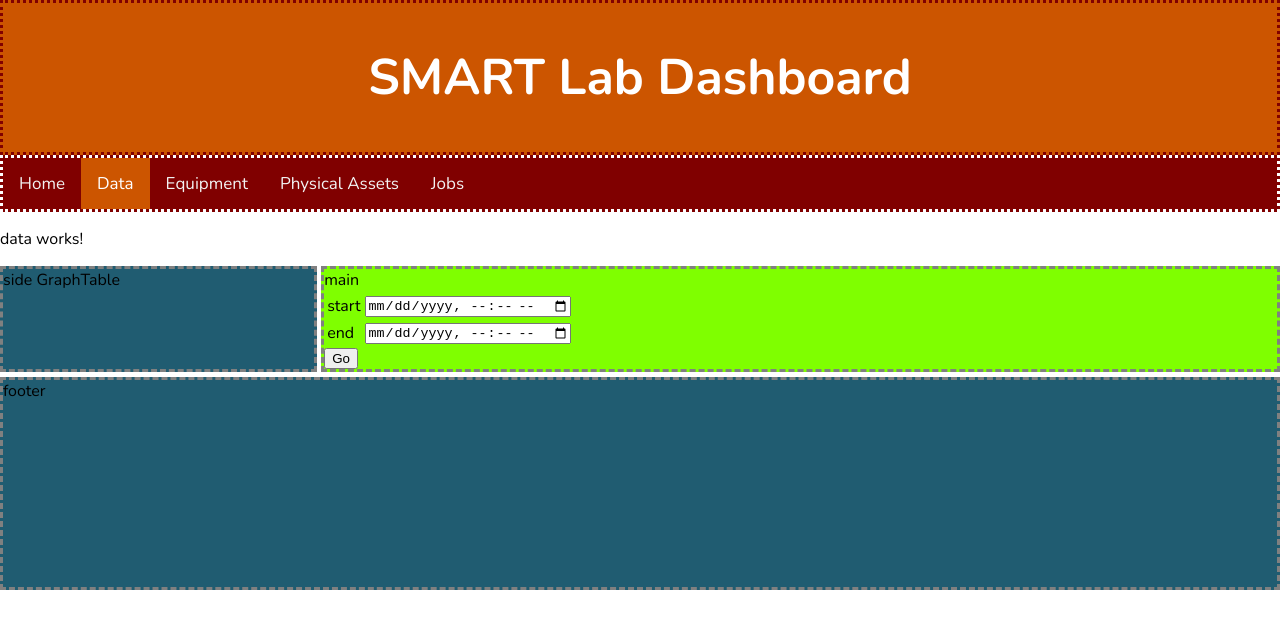
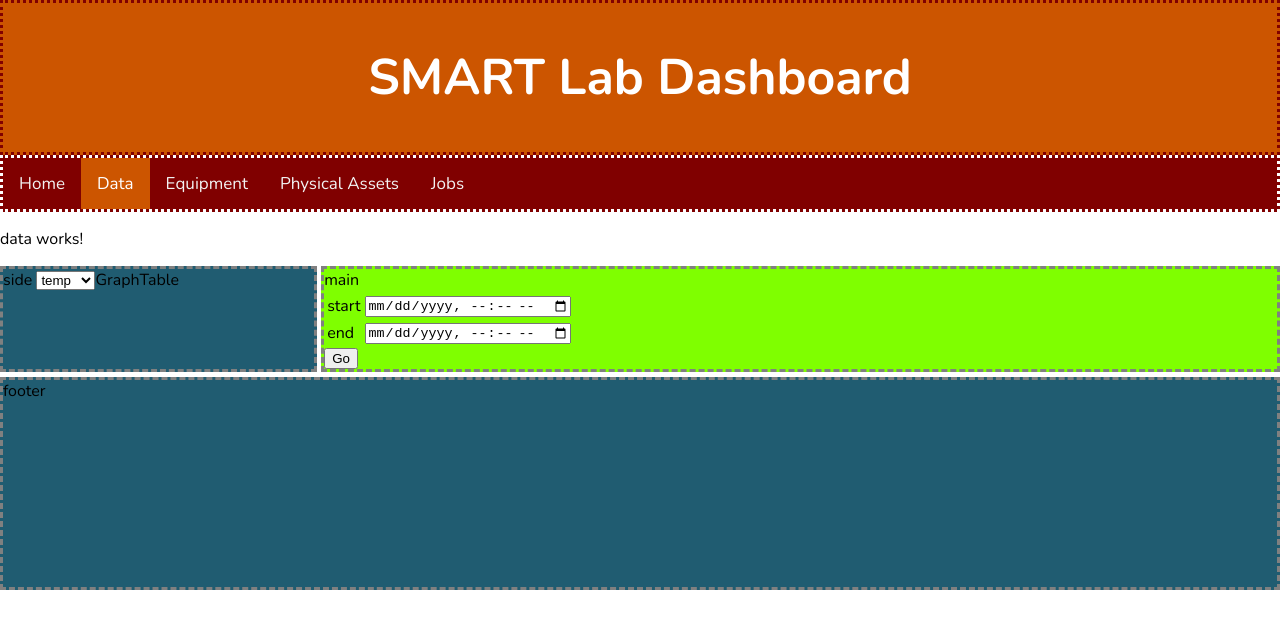
Before and after one commit to Interpoland/KawasakiPrinter, an Angular app in the folder ise4994Dashboard/: page /data in a window 1280 px wide. Shown: the top 628 px of the page. Built offline with nearby package versions, Linux system fonts and the light colour scheme.

Commit message:
Adding in drop down menu for tags.

```diff
--- a/ise4994Dashboard/src/app/data/data.component.html
+++ b/ise4994Dashboard/src/app/data/data.component.html
@@ -4,6 +4,11 @@
 
 	<div class="side">
 		side
+		<select> Choose tag to represent data.
+  			<option value="temp">temp</option>
+  			<option value="speed">speed</option>
+  			<option value="pos">pos</option>
+		</select>
 		<a>Graph</a>
 		<a>Table</a>
 	</div>
```
